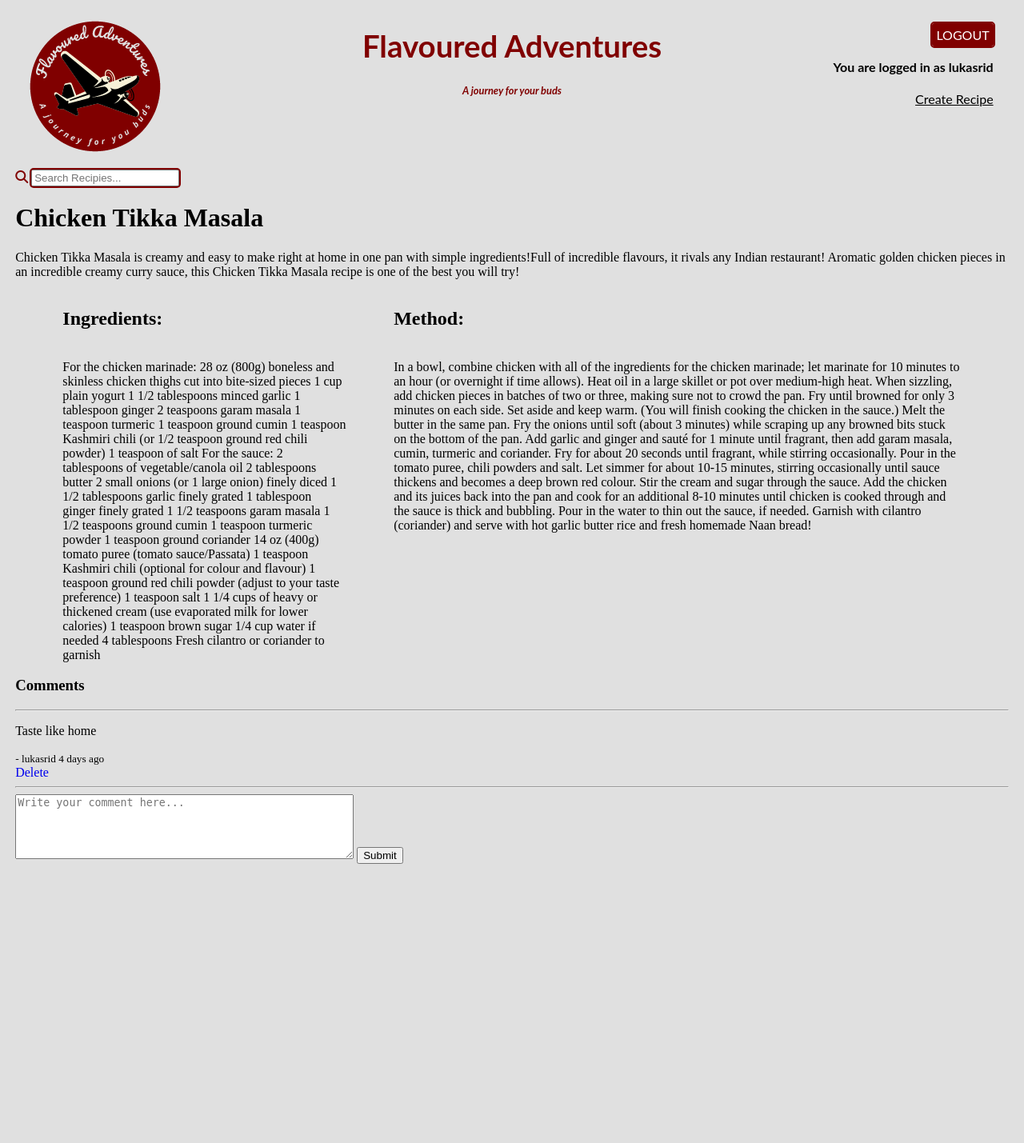
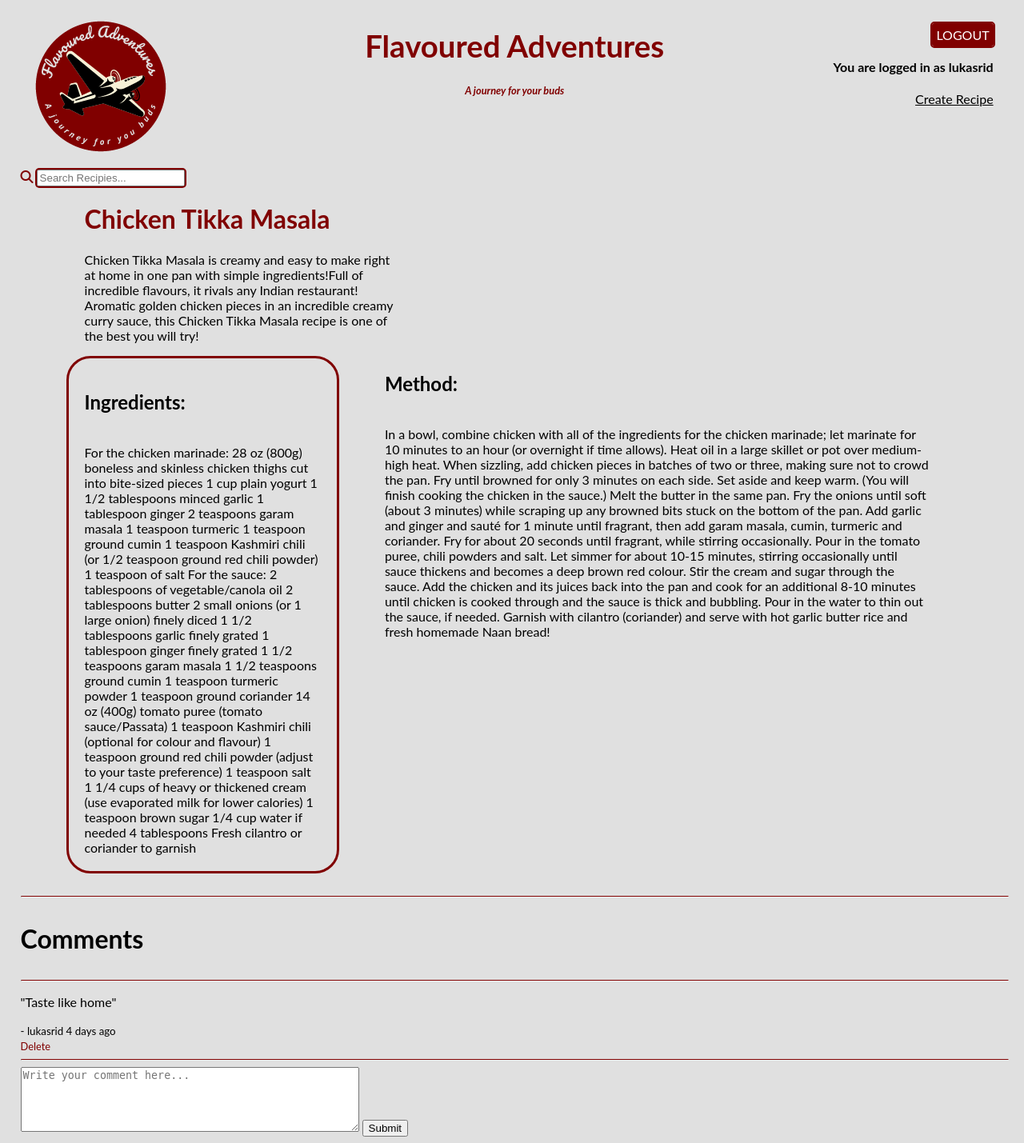
Before and after one commit to Lukasrid/recipe-tracker, a Django app: page /recipe/7/ in a window 1280 px wide. Shown: the whole page at 80% size. Before the commit the page ends 1080 px from the top, so only its background shows below. Run offline with Django 4.2, Linux system fonts and the light colour scheme; a user stored in the database is signed in; data comes from the database, SQL or seed files in the repository; both versions use the stored data as it was after the commit; some libraries are stand-ins or nearby versions.

Commit message:
style recipe page

```diff
--- a/base/templates/base/activity_view.html
+++ b/base/templates/base/activity_view.html
@@ -2,7 +2,7 @@
         {% for comment in recipe_comments %}
         <div class="activity">
             <small><a href="{% url 'user-profile' comment.user.id %}">{{comment.user}}</a> - {{comment.created|timesince}} ago</small>
-            <small>commented on "{{comment.recipe}}"</small>
+            <small>commented on <a href="/recipe/{{recipe.id}}">"{{comment.recipe}}"</a></small>
 
             <p>"{{comment}}"</p>
             {% if request.user == comment.user %}
--- a/base/templates/base/home.html
+++ b/base/templates/base/home.html
@@ -13,7 +13,7 @@
     <div>
 
         <h5>{{recipes_count}} recipes available</h5>
-        <hr>
+
         {% include 'base/feed_view.html' %}
 
     </div>
--- a/base/templates/base/recipe.html
+++ b/base/templates/base/recipe.html
@@ -2,14 +2,7 @@
 
 {% block content %}
 
-<style>
-    .recipe-container {
-        display: grid;
-        grid-template-columns: 1fr 6fr 1fr 12fr 1fr
-    }
-</style>
-
-<div>
+<div class="recipe">
 
     <h1>{{recipe.dish}}</h1>
 
@@ -19,28 +12,28 @@
 
 <div class="recipe-container">
     <div></div>
-    <div>
+    <div class="recipe2 ingredients">
         <h2>Ingredients:</h2>
         <br>
         {{recipe.ingredients}}
     </div>
     <div></div>
-    <div>
+    <div class="recipe2">
         <h2>Method:</h2>
         <br>
         {{recipe.method}}
     </div>
-    <div></div>
 </div>
 
+<hr>
 
 <div class="comment-wrapper">
     <h3>Comments</h3>
     <hr>
 
     {% for comment in recipe_comments %}
-    <div>
-        <p>{{comment.body}}</p>
+    <div class="recipe-comments">
+        <p>"{{comment.body}}"</p>
         <small>- {{comment.user}} {{comment.created|timesince}} ago</small>
         <br>
         {% if request.user == comment.user %}
--- a/static/styles/styles.css
+++ b/static/styles/styles.css
@@ -2,12 +2,16 @@
 
 body {
     background-color: #e0e0e0;
-    margin-left: 1.5vw;
+    margin-left: 2vw;
     margin-right: 1.5vw;
 }
 
 a {
     text-decoration: none;
+}
+
+hr {
+    border-top: 1px solid #800000;
 }
 
 .home-container {
@@ -19,6 +23,7 @@ a {
     display: grid;
     grid-template-columns: 1fr 3fr 1fr
 }
+
 
 #logo-pic {}
 
@@ -111,7 +116,11 @@ a {
     font-size: 1.2em;
 }
 
-.home-container > div > h5 {
+.recipe-container {
+    padding-right: 40px;
+}
+
+.home-container > div > h5{
     font-size: 1.2em;
     font-family: Lato, "Courgette", Tahoma, Sans-Serif;
 }
@@ -120,6 +129,10 @@ a {
     color: #800000;
     font-family: Lato, "Open Sans", Tahoma, Sans-Serif;
     font-size: 1,2em;
+}
+
+.recipe-feed{
+    padding-right: 50px;
 }
 
 .middle > span > p {
@@ -141,7 +154,7 @@ a {
     font-size: 0.9em;
 }
 
-.middle > p {
+.middle > p, .middle > div > p > a, .recipe > p  {
     font-family: Lato, "Open Sans", Tahoma, Sans-Serif;
     color: black;
 }
@@ -149,3 +162,54 @@ a {
 .middle > img {
     border-radius: 20px;
 }
+
+.recipe-feed {
+    text-align: center;
+}
+
+.recipe-container {
+    display: grid;
+    grid-template-columns: 1fr 6fr 1fr 12fr 1fr;
+    padding-bottom: 20px;
+}
+
+.recipe > h1 {
+    font-family: Lato, "Courgette", Tahoma, Sans-Serif;
+    color: #800000;
+    font-size: 2em;
+}
+
+.recipe{
+    padding-left: 5em;
+}
+
+.recipe2 {
+    font-family: Lato, "Open Sans", Tahoma, Sans-Serif;
+    color: black;
+}
+
+.comment-wrapper > h3 {
+    font-family: Lato, "Open Sans", Tahoma, Sans-Serif;
+    color: black;
+    font-size: 2em;
+}
+
+.ingredients {
+    padding: 20px;
+    border: solid #800000;
+    border-radius: 30px;
+}
+
+.recipe > p {
+    padding-right: 60vw;
+}
+
+.recipe-comments {
+    font-family: Lato, "Open Sans", Tahoma, Sans-Serif;
+    font-size: 1em;
+}
+
+.recipe-comments > a {
+    color: #800000;
+    font-size: 0.8em;
+}
```
Also changed, not shown: base/templates/base/feed_view.html (+15 -8 lines), db.sqlite3.
